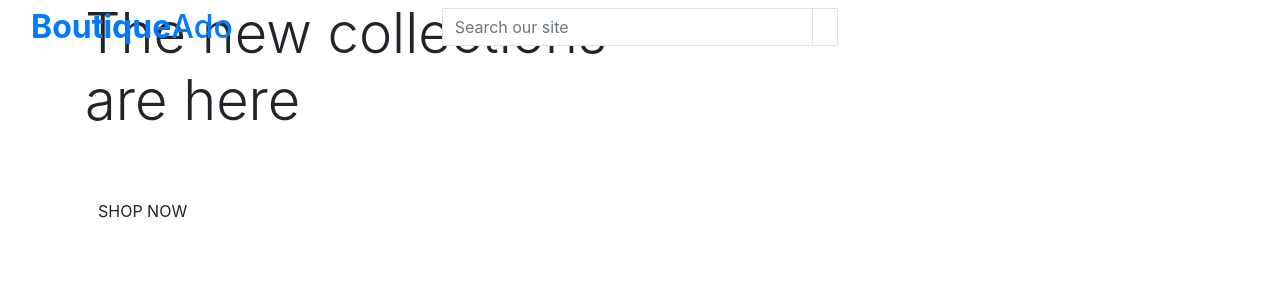
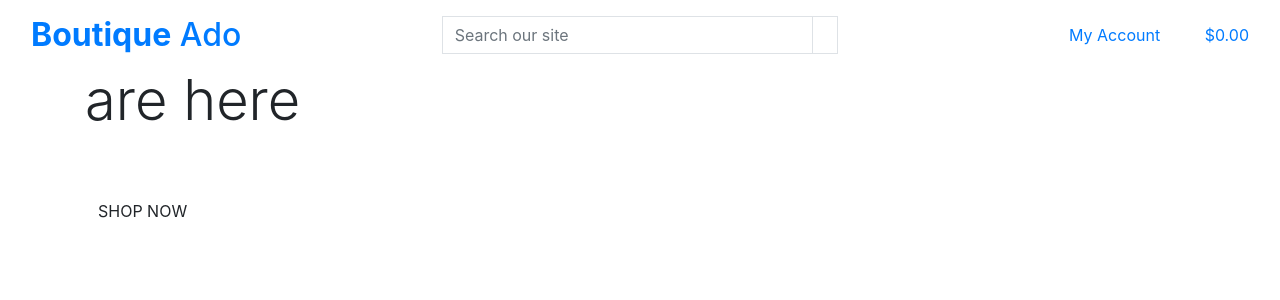
Before and after one commit to AxdeKlerk/boutique_ado_v1, a Django app: template home/templates/home/index.html in a window 1280 px wide. Shown: the top 300 px of the page. Run offline with Django 3.2, Linux system fonts and the light colour scheme; the template is opened without the code that fills it, so the values that code supplies are empty; some libraries are stand-ins or nearby versions.

Commit message:
Add main page header

```diff
--- a/home/templates/home/index.html
+++ b/home/templates/home/index.html
@@ -9,7 +9,7 @@
     </div>
 {% endblock %}
 
-<!--{% block content %}
+{% block content %}
     <div class="container h-100">
         <div class="row h-100">
             <div class="col-7 col-md-6 my-auto">
@@ -24,4 +24,4 @@
             </div>
         </div>
     </div>
-{% endblock %}-->
+{% endblock %}
--- a/templates/base.html
+++ b/templates/base.html
@@ -1,10 +1,12 @@
-{%  load static %}
+{% load static %}
+
 <!doctype html>
 <html lang="en">
+
 <head>
+
   {% block meta %}
-    <!-- Required meta tags -->
-        <meta http-equiv="X=UA=Compatible" content="IE=edge">
+    <meta http-equiv="X-UA-Compatible" content="ie=edge">
     <meta charset="utf-8">
     <meta name="viewport" content="width=device-width, initial-scale=1, shrink-to-fit=no">
   {% endblock %}
@@ -13,33 +15,34 @@
   {% endblock %}
 
   {% block corecss %}
-    <!-- Bootstrap CSS -->
-        <link rel="stylesheet" href="https://cdn.jsdelivr.net/npm/bootstrap@4.6.2/dist/css/bootstrap.min.css" integrity="sha384-xOolHFLEh07PJGoPkLv1IbcEPTNtaed2xpHsD9ESMhqIYd0nLMwNLD69Npy4HI+N" crossorigin="anonymous">
+    <link rel="stylesheet" href="https://stackpath.bootstrapcdn.com/bootstrap/4.4.1/css/bootstrap.min.css" integrity="sha384-Vkoo8x4CGsO3+Hhxv8T/Q5PaXtkKtu6ug5TOeNV6gBiFeWPGFN9MuhOf23Q9Ifjh" crossorigin="anonymous">
+    <link rel="stylesheet" href="https://fonts.googleapis.com/css?family=Lato&display=swap">
+    <link rel="stylesheet" href="{% static 'css/base.css' %}">
   {% endblock %}
 
   {% block extra_css %}
   {% endblock %}
 
   {% block corejs %}
+  <!-- Add your kit code -->
+    <script src="https://kit.fontawesome.com<ADD YOUR KIT CODE HERE>.js" crossorigin="anonymous"></script>
     <script src="https://cdn.jsdelivr.net/npm/jquery@3.5.1/dist/jquery.min.js" integrity="sha256-9/aliU8dGd2tb6OSsuzixeV4y/faTqgFtohetphbbj0=" crossorigin="anonymous"></script>
-        <script src="https://cdn.jsdelivr.net/npm/popper.js@1.16.1/dist/umd/popper.min.js" integrity="sha384-9/reFTGAW83EW2RDu2S0VKaIzap3H66lZH81PoYlFhbGU+6BZp6G7niu735Sk7lN" crossorigin="anonymous"></script>
-        <script src="https://cdn.jsdelivr.net/npm/bootstrap@4.6.2/dist/js/bootstrap.min.js" integrity="sha384-+sLIOodYLS7CIrQpBjl+C7nPvqq+FbNUBDunl/OZv93DB7Ln/533i8e/mZXLi/P+" crossorigin="anonymous"></script>
+    <script src="https://cdn.jsdelivr.net/npm/popper.js@1.16.0/dist/umd/popper.min.js" ntegrity="sha384-Q6E9RHvbIyZFJoft+2mJbHaEWldlvI9IOYy5n3zV9zzTtmI3UksdQRVvoxMfooAo" crossorigin="anonymous"></script>
+    <script src="https://stackpath.bootstrapcdn.com/bootstrap/4.4.1/js/bootstrap.min.js" integrity="sha384-wfSDF2E50Y2D1uUdj0O3uMBJnjuUD4Ih7YwaYd1iqfktj0Uod8GCExl3Og8ifwB6" crossorigin="anonymous"></script>
   {% endblock %}
 
   {% block extra_js %}
   {% endblock %}
 
-    {% block title %}
-    <title>Boutique Ado {% block extra_title %} {% endblock %}</title>
-    {% endblock %}
+  <title>Boutique Ado {% block extra_title %}{% endblock %}</title>
+</head>
 
-  </head>
 <body>
   <header class="container-fluid fixed-top">
-      <div class="row">
+    <div id="topnav" class="row bg-white pt-lg-2 d-none d-lg-flex">
       <div class="col-12 col-lg-4 my-auto py-1 py-lg-0 text-center text-lg-left">
         <a href="{% url 'home' %}" class="nav-link main-logo-link">
-            <h2 class="logo-font text-black my-0"><strong>Boutique</strong>Ado</h2>
+          <h2 class="logo-font text-black my-0"><strong>Boutique</strong> Ado</h2>
         </a>
       </div>
       <div class="col-12 col-lg-4 my-auto py-1 py-lg-0">
@@ -59,18 +62,50 @@
       </div>
       <div class="col-12 col-lg-4 my-auto py-1 py-lg-0">
         <ul class="list-inline list-unstyled text-center text-lg-right my-0">
-            <li class="list-inline-item dropdown"></li>
-            <li class="list-inline-item"></li>
+          <li class="list-inline-item dropdown">
+            <a class="text-black nav-link" href="#" id="user-options" data-toggle="dropdown" aria-haspopup="true" aria-expanded="false">
+              <div class="text-center">
+                <div><i class="fas fa-user fa-lg"></i></div>
+                <p class="my-0">My Account</p>
+              </div>
+            </a>
+            <div class="dropdown-menu border-0" aria-labelledby="user-options">
+              {% if request.user.is_authenticated %}
+              {% if request.user.is_superuser %}
+                <a href="" class="dropdown-item">Product Management</a>
+              {% endif %}
+                <a href="" class="dropdown-item">My Profile</a>
+                <a href="{% url 'account_logout' %}" class="dropdown-item">Logout</a>
+              {% else %}
+                <a href="{% url 'account_signup' %}" class="dropdown-item">Register</a>
+                <a href="{% url 'account_login' %}" class="dropdown-item">Login</a>
+              {% endif %}
+            </div>
+          </li>
+          <li class="list-inline-item">
+            <a class="{% if grand_total %}text-info font-weight-bold{% else %}text-black{% endif %} nav-link" href="">
+              <div class="text-center">
+                <div><i class="fas fa-shopping-bag fa-lg"></i></div>
+                <p class="my-0">
+                  {% if grand_total %}
+                    ${{ grand_total|floatformat:2 }}
+                  {% else %}
+                    $0.00
+                  {% endif %}
+                </p>
+              </div>
+            </a>
+          </li>
         </ul>
       </div>
     </div>
   </header>
 
   {% if messages %}
-        <div class="message-container">
+  <div class="message-container"></div>
   {% endif %}
 
-    {% block page_header%}
+  {% block page_header %}
   {% endblock %}
 
   {% block content %}
@@ -79,12 +114,6 @@
   {% block postloadjs %}
   {% endblock %}
 
-    <!-- Optional JavaScript; choose one of the two! -->
+</body>
 
-    <!-- Option 1: jQuery and Bootstrap Bundle (includes Popper) -->
-    <script src="https://cdn.jsdelivr.net/npm/jquery@3.5.1/dist/jquery.slim.min.js" integrity="sha384-DfXdz2htPH0lsSSs5nCTpuj/zy4C+OGpamoFVy38MVBnE+IbbVYUew+OrCXaRkfj" crossorigin="anonymous"></script>
-    <script src="https://cdn.jsdelivr.net/npm/bootstrap@4.6.2/dist/js/bootstrap.bundle.min.js" integrity="sha384-Fy6S3B9q64WdZWQUiU+q4/2Lc9npb8tCaSX9FK7E8HnRr0Jz8D6OP9dO5Vg3Q9ct" crossorigin="anonymous"></script>
-
-
-  </body>
 </html>
```
Lines whose indentation alone changed are shown as unchanged.
